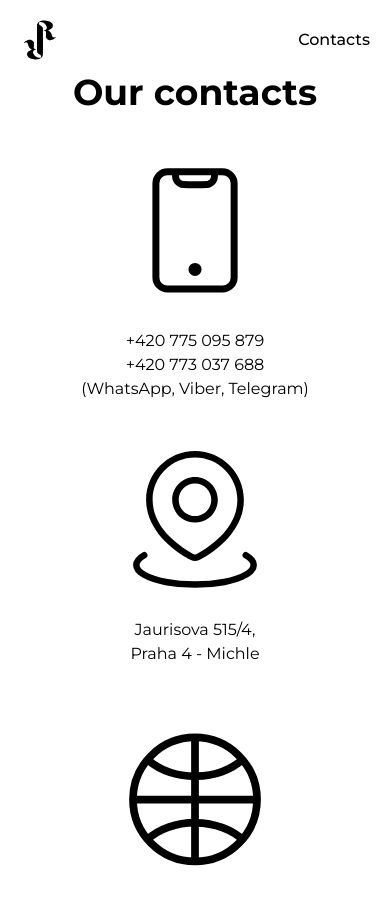
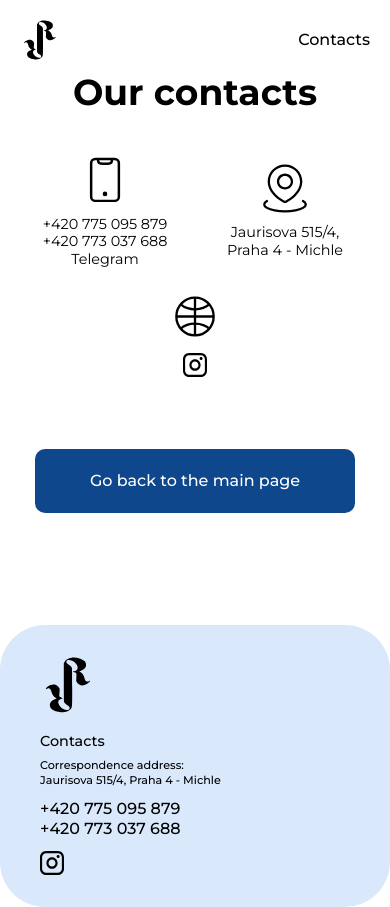
Before and after one commit to chotamode/Unistudy_dorm, a Next.js app: page /contacts in a window 390 px wide. Shown: the top 907 px of the page. Built offline with nearby package versions, Linux system fonts and the light colour scheme.

Commit message:
adaptive roompage and contacts

```diff
--- a/src/app/components/GoMainPageButton.tsx
+++ b/src/app/components/GoMainPageButton.tsx
@@ -9,14 +9,11 @@ interface GoToMainPageButtonProps {
 const GoToMainPageButton: React.FC<GoToMainPageButtonProps> = ({ text }) => {
     return (
         <Link href="/">
-            <div className={"w-80 h-16 flex flex-row ml-16 cursor-pointer"}>
-                <div className={"bg-[#0F478D] p-4 rounded-xl h-full w-full mr-[2px] flex justify-center items-center"}>
+            <div className={"w-80 h-16 flex flex-row cursor-pointer"}>
+                <div className={"bg-[#0F478D] p-4 rounded-xl h-full w-full flex justify-center items-center"}>
                     <p className={"text-white font-medium"}>
                         {text}
                     </p>
-                </div>
-                <div className={"bg-[#0F478D] p-4 rounded-xl h-full aspect-square flex justify-center items-center"}>
-                    <Image src={arrowRight} alt="Arrow right"/>
                 </div>
             </div>
         </Link>
--- a/src/app/contacts/page.tsx
+++ b/src/app/contacts/page.tsx
@@ -16,23 +16,27 @@ const contacts = () => {
                     Our contacts
                 </h1>
 
-                <div className={"flex flex-row gap-10 sm:gap-28 md:gap-60 justify-center items-center flex-wrap"}>
-                    <div className={"flex flex-col items-center gap-5 md:gap-6 lg:gap-10"}>
-                        <div className="phone:max-lg:w-32 ">
+                <div className={"flex flex-row gap-5 sm:gap-28 md:gap-40 justify-center items-center flex-wrap"}>
+
+
+
+                    <div className={"flex flex-col w-40 tablet:w-56 custom-tablet:w-48 items-center gap-2 lg:gap-10"}>
+                        <div className="tablet:max-lg:w-24  max-tablet:w-14">
                             <Image src={phoneIcon} alt="Phone icon"/>
                         </div>
-                        <div className={"flex flex-col justify-center items-center"}>
+                        <div className={"flex flex-col text-adxs tablet:text-lg justify-center items-center"}>
                             <p>+420 775 095 879</p>
                             <p>+420 773 037 688</p>
-                            <p>(WhatsApp, Viber, Telegram)</p>
+                            <p>Telegram</p>
                         </div>
                     </div>
-                    <div className={"flex flex-col w-56 items-center gap-5 md:gap-6 lg:gap-10 "}>
-                        <div className="phone:max-lg:w-32">
+
+                    <div className={"flex flex-col w-40 custom-tablet:w-48 tablet:w-56 items-center gap-2 lg:gap-10 "}>
+                        <div className="tablet:max-lg:w-24 max-tablet:w-14">
                             <Image src={locationIcon} alt="Location icon"/>
                         </div>
 
-                        <div className={"flex flex-col justify-center items-center"}>
+                        <div className={"flex flex-col text-adxs tablet:text-lg justify-center items-center"}>
                             <p>
                                 Jaurisova 515/4,
                             </p>
@@ -41,11 +45,12 @@ const contacts = () => {
                             </p>
                         </div>
                     </div>
-                    <div className={"flex flex-col w-56 mb-8 items-center gap-5 md:gap-6 lg:gap-10"}>
-                        <div className="phone:max-lg:w-32">
+
+                    <div className={"flex flex-col w-40 custom-tablet:w-48 tablet:w-56 mb-8 items-center gap-2 lg:gap-10"}>
+                        <div className="tablet:max-lg:w-24 max-tablet:w-14">
                             <Image src={socialIcon} alt="Social icon"/>
                         </div>
-                        <div className={"flex flex-row gap-4"}>
+                        <div className={"flex phone:max-sm:w-6 max-tablet:w-6 flex-row gap-4"}>
                             <Image src={instagramLogo} alt="Instagram logo"/>
                         </div>
                     </div>
--- a/src/app/rooms/[id]/page.tsx
+++ b/src/app/rooms/[id]/page.tsx
@@ -89,7 +89,7 @@ const RoomDetails: React.FC = () => {
     return (
         <Layout>
             <div className="px-0 desktopxl:px-24 medium-desktop:px-48 rounded-3xl gap-2 desktop:gap-10 flex flex-col items-center  mdsuperbook:flex-row mdsuperbook:flex-wrap justify-center">
-                <div className=" flex flex-row rounded-xxl bg-cover bg-center min-h-[520px] w-[590px]">
+                <div className="flex flex-row rounded-xxl bg-cover bg-center w-[350px] h-[230px] tablet:min-h-[520px] tablet:w-[590px]">
                     <Carousel
                         renderArrowPrev={(onClickHandler, hasPrev) =>
                             hasPrev && (
@@ -118,14 +118,15 @@ const RoomDetails: React.FC = () => {
                     >
 
                         {images.map((url, index) => (
-                            <div className=" w-[590px] h-[520px]" key={index}>
+                            <div className=" w-[350px] h-[230px] tablet:w-[590px] tablet:h-[520px]" key={index}>
                                 <img src={url} alt={`Room image ${index + 1}`} />
                             </div>
                         ))}
                     </Carousel>
                 </div>
 
-                <div className="w-[590px] mdsuperbook:mt-0 mt-5 h-full flex flex-col gap-3 justify-center mdsuperbook:gap-6">
+                <div className=" w-[350px] tablet:w-[590px] mdsuperbook:mt-0 mt-5 h-full flex flex-col gap-3 justify-center mdsuperbook:gap-6">
+
                     <h1 className="text-3xl mb-4 px-[4px] font-bold">
                         {room.name}
                     </h1>
@@ -137,7 +138,7 @@ const RoomDetails: React.FC = () => {
                             <li key={detail.id}>{detail.detail}</li>
                         ))}
                     </ul>
-                    <p className="bg-[#DBE9FB] text-adxs w-[570px] py-6 px-4 rounded-3xl">
+                    <p className="bg-[#DBE9FB] text-adxs w-[350px] tablet:w-[570px] py-6 px-4 rounded-3xl">
                         {room.description}
                     </p>
                     <p className={"border-b-2 border-[#0F478D] w-fit pr-12 font-medium"}>
@@ -148,7 +149,7 @@ const RoomDetails: React.FC = () => {
                     </h3>
                     <div className={"flex flex-row flex-wrap gap-4"}>
                         {beds.map(bed => (
-                            <div key={bed.id} className="mb-2 p-4 flex bg-[#DBE9FB] flex-col rounded-xl">
+                            <div key={bed.id} className="mb-2 p-4 flex bg-[#DBE9FB] max-tablet:w-[256px] flex-col rounded-xl">
 
                                 <div>
 
@@ -178,9 +179,11 @@ const RoomDetails: React.FC = () => {
 
                     </div>
                     <Link href={`/rooms/${id}/reservation`}>
-                        <Button2 className={"w-52"}>
-                            Book a bed
-                        </Button2>
+                        <div className="flex mt-4  w-full justify-center tablet:justify-start ">
+                            <Button2 className={"w-80 tablet:w-52"}>
+                                Book a bed
+                            </Button2>
+                        </div>
                     </Link>
                 </div>
             </div>
--- a/tailwind.config.ts
+++ b/tailwind.config.ts
@@ -62,6 +62,7 @@ const config: Config = {
                 'phonexs': '390px',
 
                 'tablet': '620px',
+                'custom-tablet': '517px',
                 // => @media (min-width: 640px) { ... }
 
 
```
Also changed, not shown: src/app/carousel-custom.css (+19 -1 lines).
